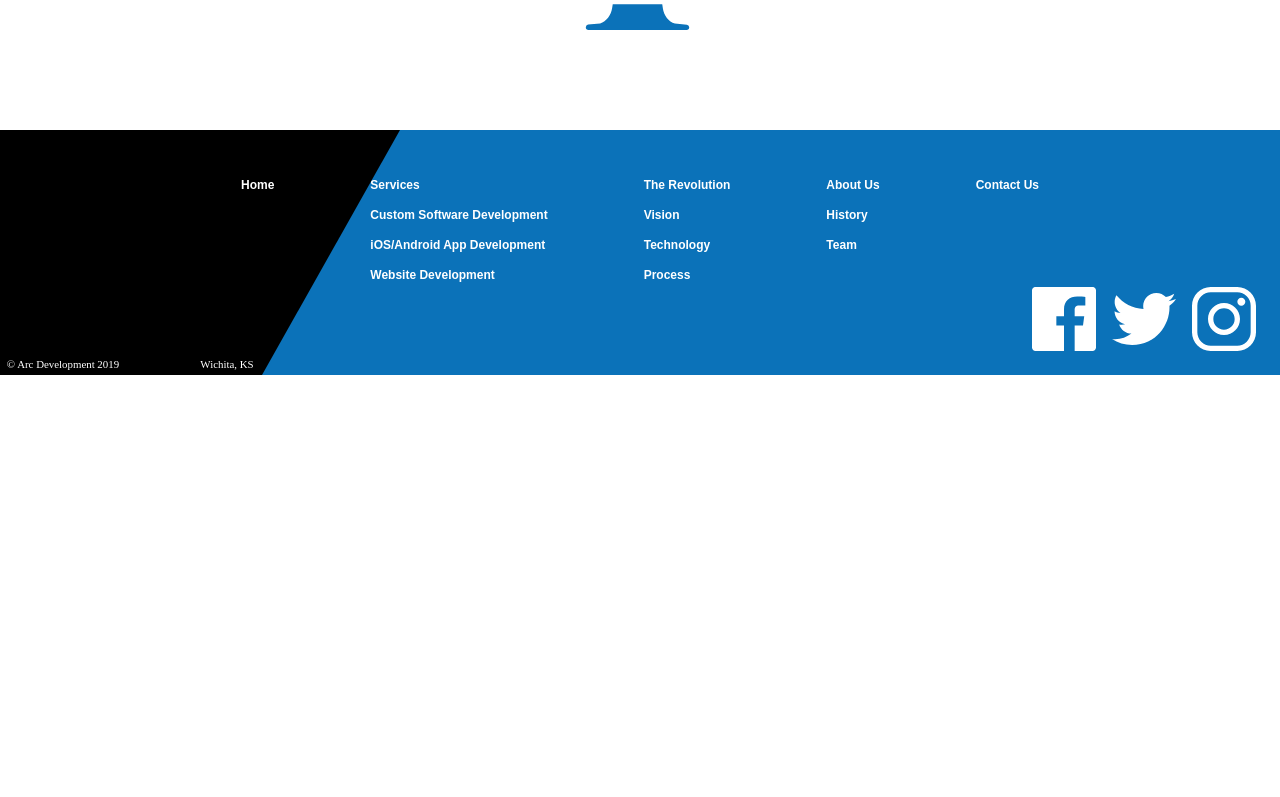
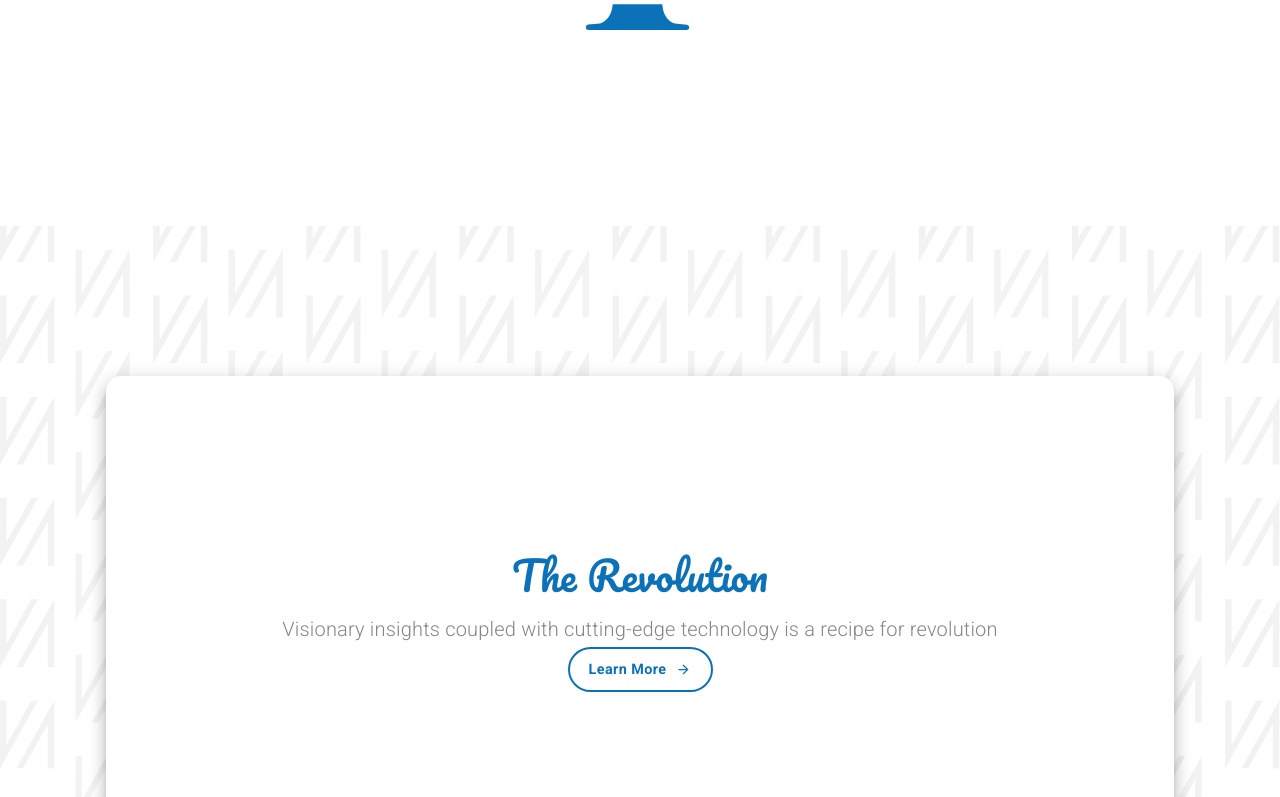
Before and after one commit to sarahflynn/arcdev, a React (Create React App) app: page / in a window 1280 px wide. Shown: the part 1540-2337 px from the top of the page. Before the commit the page ends 1915 px from the top, so only its background shows below. Built offline with nearby package versions, Linux system fonts and the light colour scheme.

Commit message:
added revolution block

```diff
--- a/src/components/LandingPage.js
+++ b/src/components/LandingPage.js
@@ -1,13 +1,21 @@
 import React from "react";
 import Lottie from "react-lottie";
 import { makeStyles, useTheme } from "@material-ui/core/styles";
-import { Button, Grid, Typography, useMediaQuery } from "@material-ui/core";
+import {
+  Button,
+  Card,
+  CardContent,
+  Grid,
+  Typography,
+  useMediaQuery,
+} from "@material-ui/core";
 
 import animationData from "../animations/landinganimation/data";
 import ButtonArrow from "./ui/ButtonArrow";
 import customSoftwareIcon from "../assets/Custom Software Icon.svg";
 import mobileAppsIcon from "../assets/mobileIcon.svg";
 import websiteIcon from "../assets/websiteIcon.svg";
+import revolutionBackground from "../assets/repeatingBackground.svg";
 
 const useStyles = makeStyles((theme) => ({
   animation: {
@@ -83,18 +91,34 @@
     [theme.breakpoints.down("sm")]: {
       padding: 25,
     },
-    [theme.breakpoints.down("md")]: {
-      marginTop: "6em",
-    },
-    [theme.breakpoints.down("xs")]: {
-      marginTop: "4em",
-    },
   },
   service: {
     marginBottom: "6em",
   },
   [theme.breakpoints.down("xs")]: {
     marginTop: "4em",
+  },
+  revolutionBackground: {
+    backgroundImage: `url(${revolutionBackground})`,
+    backgroundPosition: "center",
+    backgroundSize: "cover",
+    backgroundRepeat: "no-repeat",
+    height: "100%",
+    width: "100%",
+  },
+  revolutionCard: {
+    position: "absolute",
+    boxShadow: theme.shadows[10],
+    borderRadius: 15,
+    padding: "10em",
+    [theme.breakpoints.down("sm")]: {
+      paddingTop: "8em",
+      paddingBottom: "8em",
+      paddingLeft: 0,
+      paddingRight: 0,
+      borderRadius: 0,
+      width: "100%",
+    },
   },
 }));
 
@@ -265,6 +289,49 @@
           </Grid>
         </Grid>
       </Grid>
+      {/*-----Revolution Block------*/}
+      <Grid item>
+        <Grid
+          container
+          alignItems="center"
+          justify="center"
+          style={{ height: "100vh", marginTop: "6em" }}
+        >
+          <Card className={classes.revolutionCard}>
+            <CardContent>
+              <Grid
+                container
+                direction="column"
+                style={{ textAlign: "center" }}
+              >
+                <Grid item>
+                  <Typography variant="h3" gutterBottom>
+                    The Revolution
+                  </Typography>
+                </Grid>
+                <Grid item>
+                  <Typography variant="subtitle1">
+                    Visionary insights coupled with cutting-edge technology is a
+                    recipe for revolution
+                  </Typography>
+                  <Button
+                    variant="outlined"
+                    className={classes.learnButtonHero}
+                  >
+                    <span style={{ marginRight: 10 }}>Learn More</span>
+                    <ButtonArrow
+                      width={15}
+                      height={15}
+                      fill={theme.palette.common.blue}
+                    />
+                  </Button>
+                </Grid>
+              </Grid>
+            </CardContent>
+          </Card>
+          <div className={classes.revolutionBackground} />
+        </Grid>
+      </Grid>
     </Grid>
   );
 }
```
